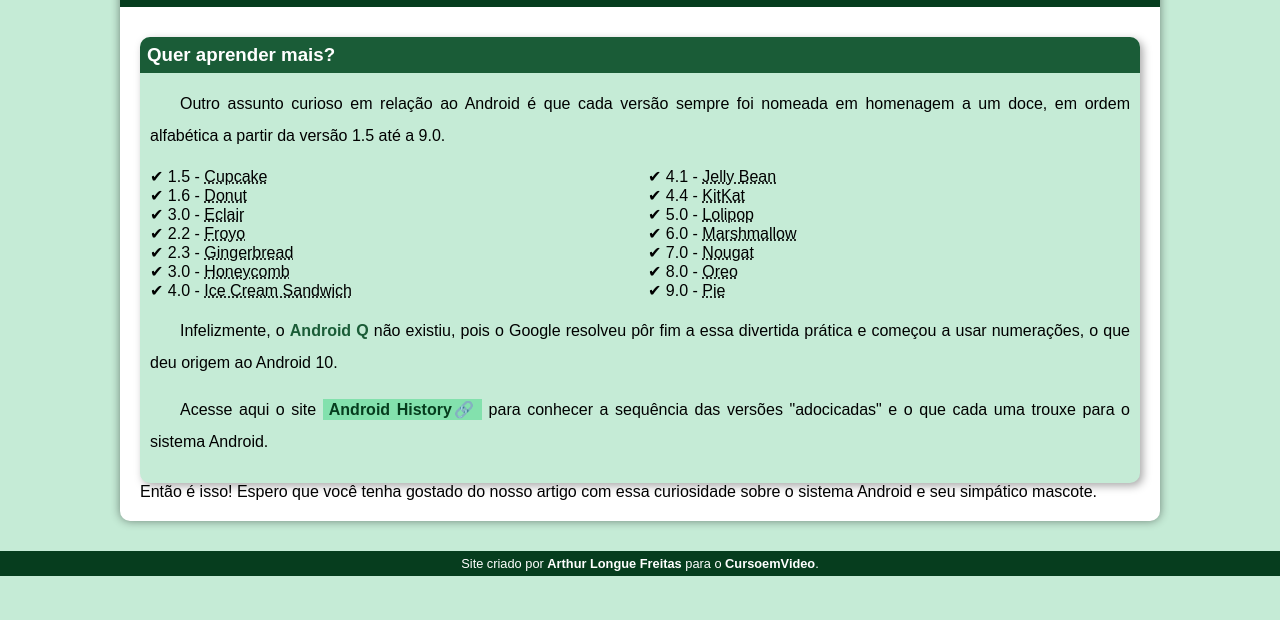
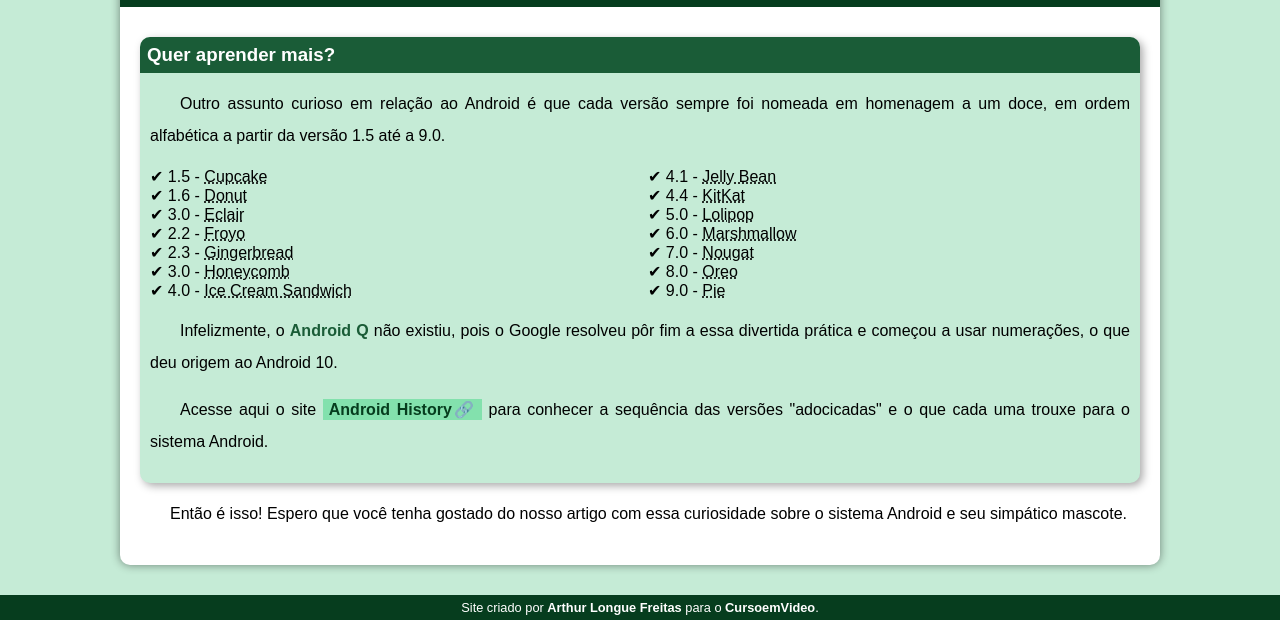
Before and after one commit to arthurlongue/android, a plain HTML site: page index.html in a window 1280 px wide. Shown: the part 2418-3038 px from the top of the page. Before the commit the page ends 2994 px from the top, so only its background shows below. Drawn offline with Linux system fonts and the light colour scheme.

Commit message:
Update index.html

```diff
--- a/index.html
+++ b/index.html
@@ -79,7 +79,7 @@
                 <p>Acesse aqui o site <a href="https://www.android.com/intl/en_uk/history/" class="externo" target="blank">Android History</a> para conhecer a sequência das versões "adocicadas" e o que cada uma trouxe para o sistema Android.</p>
             </aside>
 
-            Então é isso! Espero que você tenha gostado do nosso artigo com essa curiosidade sobre o sistema Android e seu simpático mascote.
+            <p>Então é isso! Espero que você tenha gostado do nosso artigo com essa curiosidade sobre o sistema Android e seu simpático mascote.</p>
         </article>
     </main>
     <footer>
```
